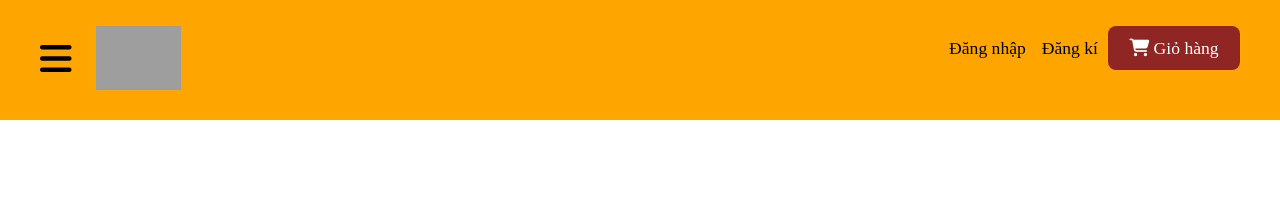
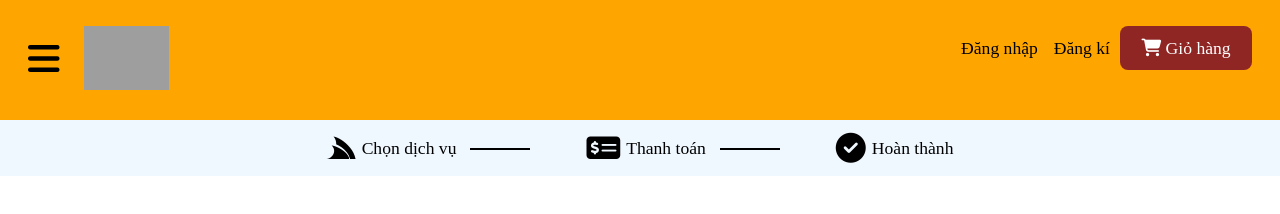
Before and after one commit to huygamcha/bana, a plain HTML site: page index.html in a window 1280 px wide. Drawn offline with nearby package versions, Linux system fonts and the light colour scheme; grey boxes are pictures that could not be loaded.

Commit message:
Sub-header

```diff
--- a/assest/css/main.css
+++ b/assest/css/main.css
@@ -60,3 +60,46 @@
     width: 120px;
     text-align: center;
 }
+
+/* Sub-header */
+.sub-header{
+    height: 56px;
+    background-color: aliceblue;
+    display: flex;
+    align-items: center;
+}
+.sub-header-list{
+    display: flex;
+    list-style: none;
+    text-decoration: none;
+    justify-content: center;
+}
+.sub-header-item{
+    line-height: 24px;
+    font-size: 1.1rem;
+    display: flex;
+    align-items: center;
+}
+.sub-header-item:nth-child(2){
+    margin: 0 130px;
+    position: relative;
+}
+.sub-header-item:first-child{
+    position: relative;
+}
+.sub-header-item:first-child::after,
+.sub-header-item:nth-child(2)::after{
+    content: "";
+    display: block;
+    position: absolute;
+    height: 12px;
+    width: 60px;
+    border-bottom: 2px solid #000;
+    top: 3px;
+    right: -74px;
+
+}
+.sub-header-item-icon{
+    margin-right: 6px;
+    font-size: 30px;
+}
--- a/index.html
+++ b/index.html
@@ -19,7 +19,7 @@
     <div class="app">
         <div class="header">
             <div class="grid wide">
-                <nav class="header-nav">
+                <nav class="header-nav row">
                     <ul class="header-home">
                         <a href="" class="header-home-icon">
                             <i class="fa-sharp fa-solid fa-bars"></i>
@@ -42,6 +42,25 @@
 
                     </ul>
                 </nav>
+
+            </div>
+        </div>
+
+        <!-- Sub-header -->
+        <div class="sub-header ">
+            <div class="grid wide">
+                <ul class="sub-header-list row">
+                    <li class="sub-header-item">
+                        <i class="sub-header-item-icon fa-brands fa-servicestack"></i>
+                        Chọn dịch vụ
+                    </li>
+                    <li class="sub-header-item">
+                        <i class="sub-header-item-icon fa-solid fa-money-check-dollar"></i>
+                        Thanh toán</li>
+                    <li class="sub-header-item">
+                        <i class="sub-header-item-icon fa-solid fa-circle-check"></i>
+                        Hoàn thành</li>
+                </ul>
             </div>
         </div>
     </div>
```
